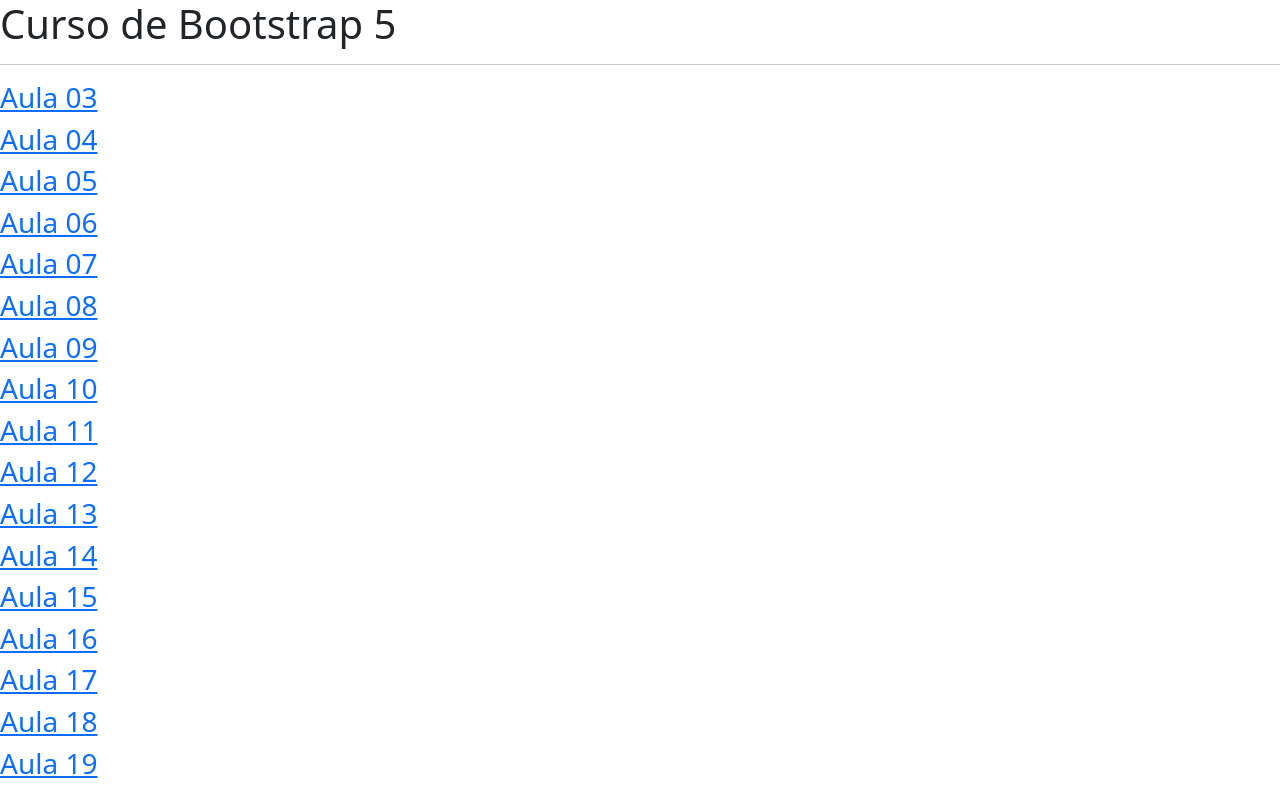
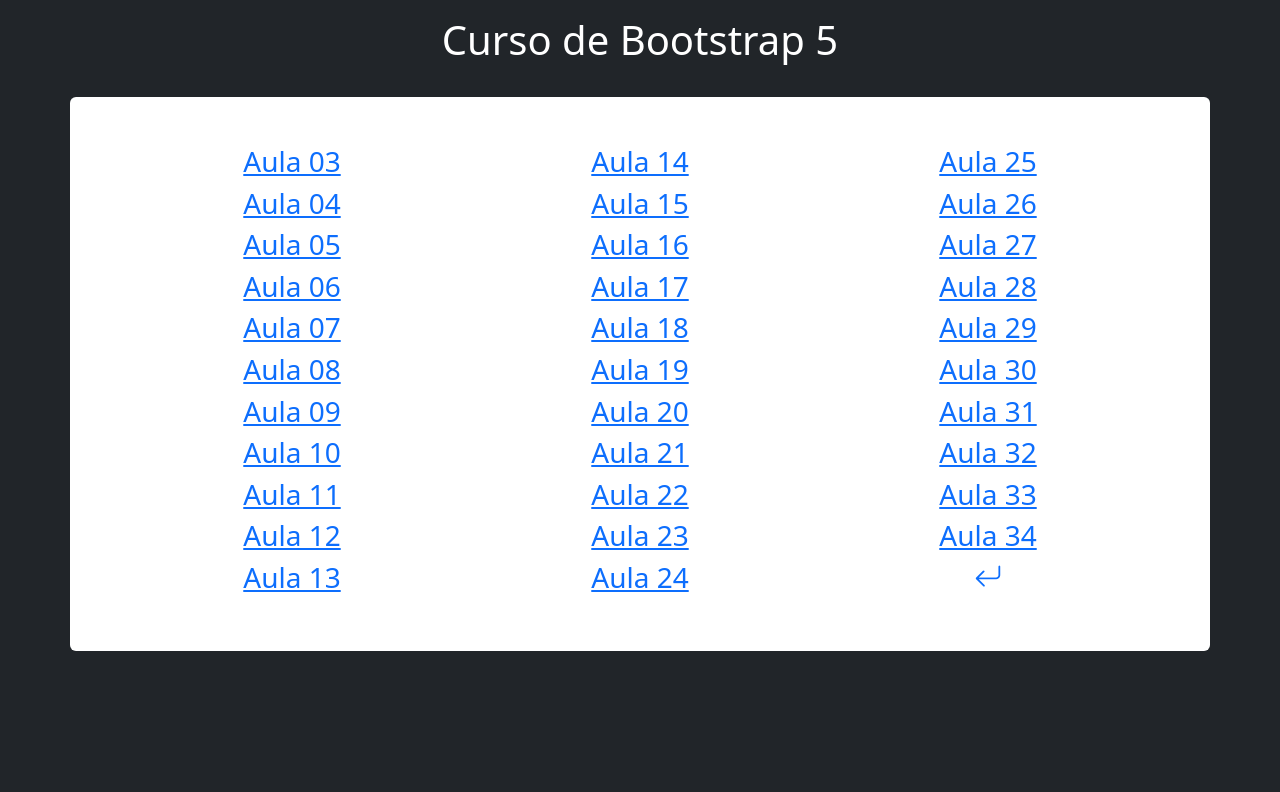
Before and after one commit to bulhoesgabriel/bootstrap, a website: page index.html in a window 1280 px wide. Shown: the top 792 px of the page. Drawn offline with nearby package versions, Linux system fonts and the light colour scheme.

Commit message:
index.html update

```diff
--- a/index.html
+++ b/index.html
@@ -5,11 +5,14 @@
     <meta name="viewport" content="width=device-width, initial-scale=1.0">
     <title>Curso de Bootstrap 5</title>
     <link href="https://cdn.jsdelivr.net/npm/bootstrap@5/dist/css/bootstrap.min.css" rel="stylesheet" integrity="sha384-QWTKZyjpPEjISv5WaRU9OFeRpok6YctnYmDr5pNlyT2bRjXh0JMhjY6hW+ALEwIH" crossorigin="anonymous">
+    <link rel="stylesheet" href="https://cdn.jsdelivr.net/npm/bootstrap-icons@1.11.3/font/bootstrap-icons.min.css">
     <script src="https://cdn.jsdelivr.net/npm/bootstrap@5/dist/js/bootstrap.bundle.min.js" integrity="sha384-YvpcrYf0tY3lHB60NNkmXc5s9fDVZLESaAA55NDzOxhy9GkcIdslK1eN7N6jIeHz" crossorigin="anonymous" defer></script>
 </head>
-<body>
-    <h1>Curso de Bootstrap 5</h1>
+<body class="bg-dark">
+    <h1 class="text-center text-white mt-3">Curso de Bootstrap 5</h1>
     <hr>
+    <div class="container p-5 d-flex text-center bg-white rounded">
+        <div class="container">
             <h3><a href="aula03/index.html">Aula 03</a></h3>
             <h3><a href="aula04/index.html">Aula 04</a></h3>
             <h3><a href="aula05/index.html">Aula 05</a></h3>
@@ -21,6 +24,8 @@
             <h3><a href="aula11/index.html">Aula 11</a></h3>
             <h3><a href="aula12/index.html">Aula 12</a></h3>
             <h3><a href="aula13/index.html">Aula 13</a></h3>
+        </div>
+        <div class="container">
             <h3><a href="aula14/index.html">Aula 14</a></h3>
             <h3><a href="aula15/index.html">Aula 15</a></h3>
             <h3><a href="aula16/index.html">Aula 16</a></h3>
@@ -32,6 +37,8 @@
             <h3><a href="aula22/index.html">Aula 22</a></h3>
             <h3><a href="aula23/index.html">Aula 23</a></h3>
             <h3><a href="aula24/index.html">Aula 24</a></h3>
+        </div>
+        <div class="container">
             <h3><a href="aula25/index.html">Aula 25</a></h3>
             <h3><a href="aula26/index.html">Aula 26</a></h3>
             <h3><a href="aula27/index.html">Aula 27</a></h3>
@@ -42,5 +49,8 @@
             <h3><a href="aula32/index.html">Aula 32</a></h3>
             <h3><a href="aula33/index.html">Aula 33</a></h3>
             <h3><a href="aula34/index.html">Aula 34</a></h3>
+            <h3><a href="https://github.com/bulhoesgabriel/bootstrap"><i class="bi bi-arrow-return-left"></i></a></h3>
+        </div>
+    </div>
 </body>
 </html>
```
Lines whose indentation alone changed are shown as unchanged.
